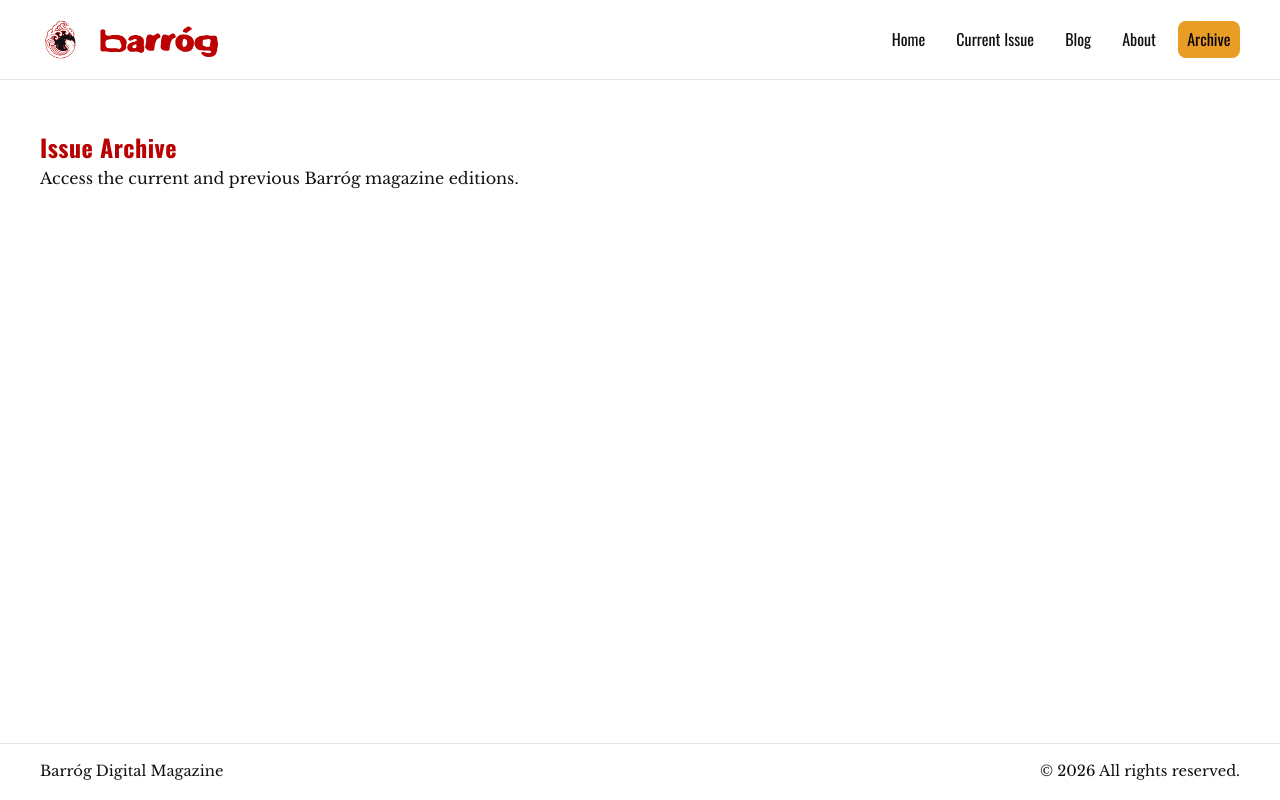
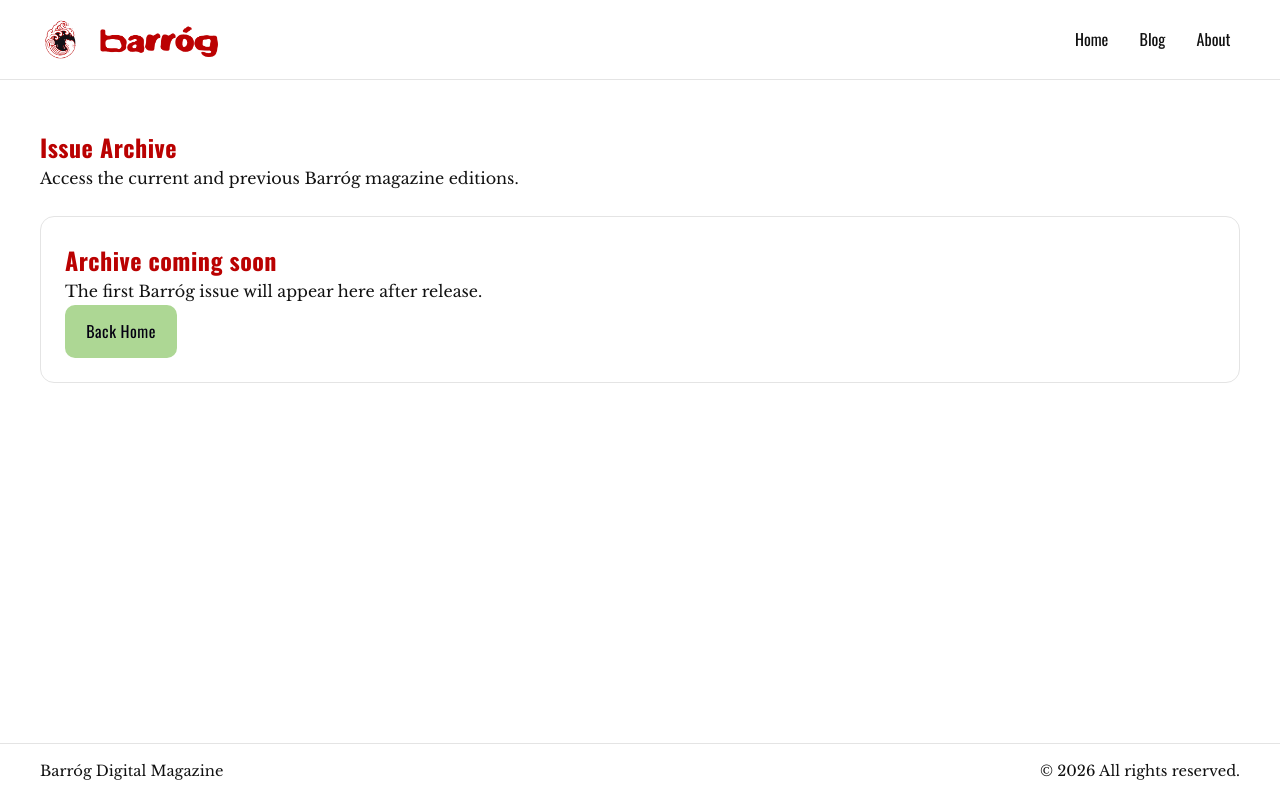
Before and after one commit to oisin-mcg/barrogmag, a React (Vite) app: page /archive in a window 1280 px wide. Built offline with nearby package versions, Linux system fonts and the light colour scheme.

Commit message:
Fix prelaunch issue visibility

```diff
--- a/src/components/layout/Header.tsx
+++ b/src/components/layout/Header.tsx
@@ -1,14 +1,15 @@
 import { NavLink } from "react-router-dom";
-
-const navItems = [
-  { to: "/", label: "Home" },
-  { to: "/issue", label: "Current Issue" },
-  { to: "/blog", label: "Blog" },
-  { to: "/about", label: "About" },
-  { to: "/archive", label: "Archive" }
-];
+import { hasPublicArchiveIssues, hasPublicCurrentIssue } from "../../data/issues";
 
 export default function Header() {
+  const navItems = [
+    { to: "/", label: "Home", visible: true },
+    { to: "/issue", label: "Current Issue", visible: hasPublicCurrentIssue() },
+    { to: "/blog", label: "Blog", visible: true },
+    { to: "/about", label: "About", visible: true },
+    { to: "/archive", label: "Archive", visible: hasPublicArchiveIssues() }
+  ];
+
   return (
     <header className="site-header">
       <div className="container header-inner">
@@ -25,7 +26,7 @@ export default function Header() {
           />
         </NavLink>
         <nav aria-label="Main navigation" className="main-nav">
-          {navItems.map((item) => (
+          {navItems.filter((item) => item.visible).map((item) => (
             <NavLink
               key={item.to}
               to={item.to}
--- a/src/data/issues.ts
+++ b/src/data/issues.ts
@@ -22,7 +22,7 @@ export const issues = (Object.values(issueModules) as Issue[]).sort(
     new Date(firstIssue.releaseDate).getTime()
 );
 
-function getScheduledReleaseIssue() {
+export function getScheduledReleaseIssue() {
   if (!siteSettings.nextReleaseIssue) {
     return undefined;
   }
@@ -32,12 +32,13 @@ function getScheduledReleaseIssue() {
 
 export function getCurrentIssue() {
   const scheduledIssue = getScheduledReleaseIssue();
+  const visibleIssues = getVisibleIssues();
 
   if (scheduledIssue && isNextReleaseLive()) {
     return scheduledIssue;
   }
 
-  return issues.find((issue) => issue.isCurrent) ?? issues[0];
+  return visibleIssues.find((issue) => issue.isCurrent) ?? visibleIssues[0];
 }
 
 export function getVisibleIssues() {
@@ -50,6 +51,24 @@ export function getVisibleIssues() {
   return issues.filter((issue) => issue.slug !== scheduledIssue.slug);
 }
 
+export function hasPublicCurrentIssue() {
+  return Boolean(getCurrentIssue());
+}
+
+export function hasPublicArchiveIssues() {
+  return getVisibleIssues().length > 0;
+}
+
+export function isIssueHiddenUntilRelease(slug?: string) {
+  const scheduledIssue = getScheduledReleaseIssue();
+
+  if (!scheduledIssue || isNextReleaseLive()) {
+    return false;
+  }
+
+  return !slug || slug === scheduledIssue.slug;
+}
+
 export function getIssueBySlug(slug?: string) {
   if (!slug) {
     return getCurrentIssue();
--- a/src/pages/ArchivePage.tsx
+++ b/src/pages/ArchivePage.tsx
@@ -11,6 +11,7 @@ export default function ArchivePage() {
           <h1>Issue Archive</h1>
           <p>Access the current and previous Barróg magazine editions.</p>
         </div>
+        {visibleIssues.length > 0 ? (
           <div className="grid three">
             {visibleIssues.map((issue) => (
               <article className="card issue-card" key={issue.id}>
@@ -26,6 +27,15 @@ export default function ArchivePage() {
               </article>
             ))}
           </div>
+        ) : (
+          <article className="card">
+            <h2>Archive coming soon</h2>
+            <p>The first Barróg issue will appear here after release.</p>
+            <Link to="/" className="button-link secondary">
+              Back Home
+            </Link>
+          </article>
+        )}
       </div>
     </section>
   );
--- a/src/pages/CurrentIssuePage.tsx
+++ b/src/pages/CurrentIssuePage.tsx
@@ -1,11 +1,34 @@
 import { useEffect, useState } from "react";
 import { Link, useParams } from "react-router-dom";
 import PdfPageRenderer from "../components/issue/PdfPageRenderer";
-import { getIssueBySlug } from "../data/issues";
+import {
+  getIssueBySlug,
+  getScheduledReleaseIssue,
+  hasPublicArchiveIssues,
+  isIssueHiddenUntilRelease
+} from "../data/issues";
+import { getCountdownMessage, siteSettings } from "../data/siteSettings";
+
+function getTimeUntil(dateIso: string) {
+  const now = Date.now();
+  const target = new Date(dateIso).getTime();
+  const diff = Math.max(target - now, 0);
+
+  const days = Math.floor(diff / (1000 * 60 * 60 * 24));
+  const hours = Math.floor((diff / (1000 * 60 * 60)) % 24);
+  const minutes = Math.floor((diff / (1000 * 60)) % 60);
+
+  return { days, hours, minutes };
+}
 
 export default function CurrentIssuePage() {
   const { slug } = useParams();
   const issue = getIssueBySlug(slug);
+  const scheduledIssue = getScheduledReleaseIssue();
+  const countdown = getTimeUntil(siteSettings.nextReleaseDate);
+  const countdownMessage = getCountdownMessage();
+  const showPrelaunchTeaser = isIssueHiddenUntilRelease(slug);
+  const hasArchiveIssues = hasPublicArchiveIssues();
   const [isReadingMode, setIsReadingMode] = useState(false);
 
   useEffect(() => {
@@ -18,6 +41,42 @@ export default function CurrentIssuePage() {
     document.addEventListener("keydown", closeReadingMode);
     return () => document.removeEventListener("keydown", closeReadingMode);
   }, []);
+
+  if (showPrelaunchTeaser || !issue) {
+    return (
+      <section className="section">
+        <div className="container prelaunch-issue">
+          <article className="card countdown-card">
+            <p className="eyebrow">Coming soon</p>
+            <h1>{siteSettings.nextReleaseTitle}</h1>
+            <p>{countdownMessage}</p>
+            <div className="countdown-grid">
+              <div>
+                <strong>{countdown.days}</strong>
+                <span>Days</span>
+              </div>
+              <div>
+                <strong>{countdown.hours}</strong>
+                <span>Hours</span>
+              </div>
+              <div>
+                <strong>{countdown.minutes}</strong>
+                <span>Minutes</span>
+              </div>
+            </div>
+            {scheduledIssue ? (
+              <p className="muted">
+                {scheduledIssue.title} will be available here at release time.
+              </p>
+            ) : null}
+            <Link className="button-link secondary" to="/">
+              Back Home
+            </Link>
+          </article>
+        </div>
+      </section>
+    );
+  }
 
   return (
     <section className="section">
@@ -32,9 +91,11 @@ export default function CurrentIssuePage() {
           <p className="muted">
             Release date: {new Date(issue.releaseDate).toLocaleDateString()}
           </p>
-          <Link to="/archive" className="button-link secondary">
-            Browse Archive
-          </Link>
+          {hasArchiveIssues ? (
+            <Link to="/archive" className="button-link secondary">
+              Browse Archive
+            </Link>
+          ) : null}
         </div>
         <div className="issue-reader card" aria-label={`${issue.title} reader`}>
           <div className="reader-toolbar">
--- a/src/pages/HomePage.tsx
+++ b/src/pages/HomePage.tsx
@@ -1,5 +1,5 @@
 import { Link } from "react-router-dom";
-import { getCurrentIssue } from "../data/issues";
+import { getCurrentIssue, hasPublicArchiveIssues } from "../data/issues";
 import { getCountdownMessage, siteSettings } from "../data/siteSettings";
 
 function getTimeUntil(dateIso: string) {
@@ -16,6 +16,7 @@ function getTimeUntil(dateIso: string) {
 
 export default function HomePage() {
   const currentIssue = getCurrentIssue();
+  const hasArchiveIssues = hasPublicArchiveIssues();
   const countdown = getTimeUntil(siteSettings.nextReleaseDate);
   const countdownMessage = getCountdownMessage();
 
@@ -34,14 +35,20 @@ export default function HomePage() {
               A digital volunteer-run magazine that aims to highlight Irish
               culture and document the art that reflects it.
             </p>
+            {currentIssue || hasArchiveIssues ? (
               <div className="cta-row">
+                {currentIssue ? (
                   <Link className="button-link primary" to={`/issue/${currentIssue.slug}`}>
                     Read Current Issue
                   </Link>
+                ) : null}
+                {hasArchiveIssues ? (
                   <Link className="button-link secondary" to="/archive">
                     View Archive
                   </Link>
+                ) : null}
               </div>
+            ) : null}
           </article>
 
           <article className="card countdown-card">
--- a/src/styles/global.css
+++ b/src/styles/global.css
@@ -294,6 +294,14 @@ img {
   margin-bottom: var(--space-4);
 }
 
+.prelaunch-issue {
+  max-width: 760px;
+}
+
+.prelaunch-issue .button-link {
+  width: fit-content;
+}
+
 .issue-card {
   display: grid;
   gap: var(--space-2);
```
Lines whose indentation alone changed are shown as unchanged.
